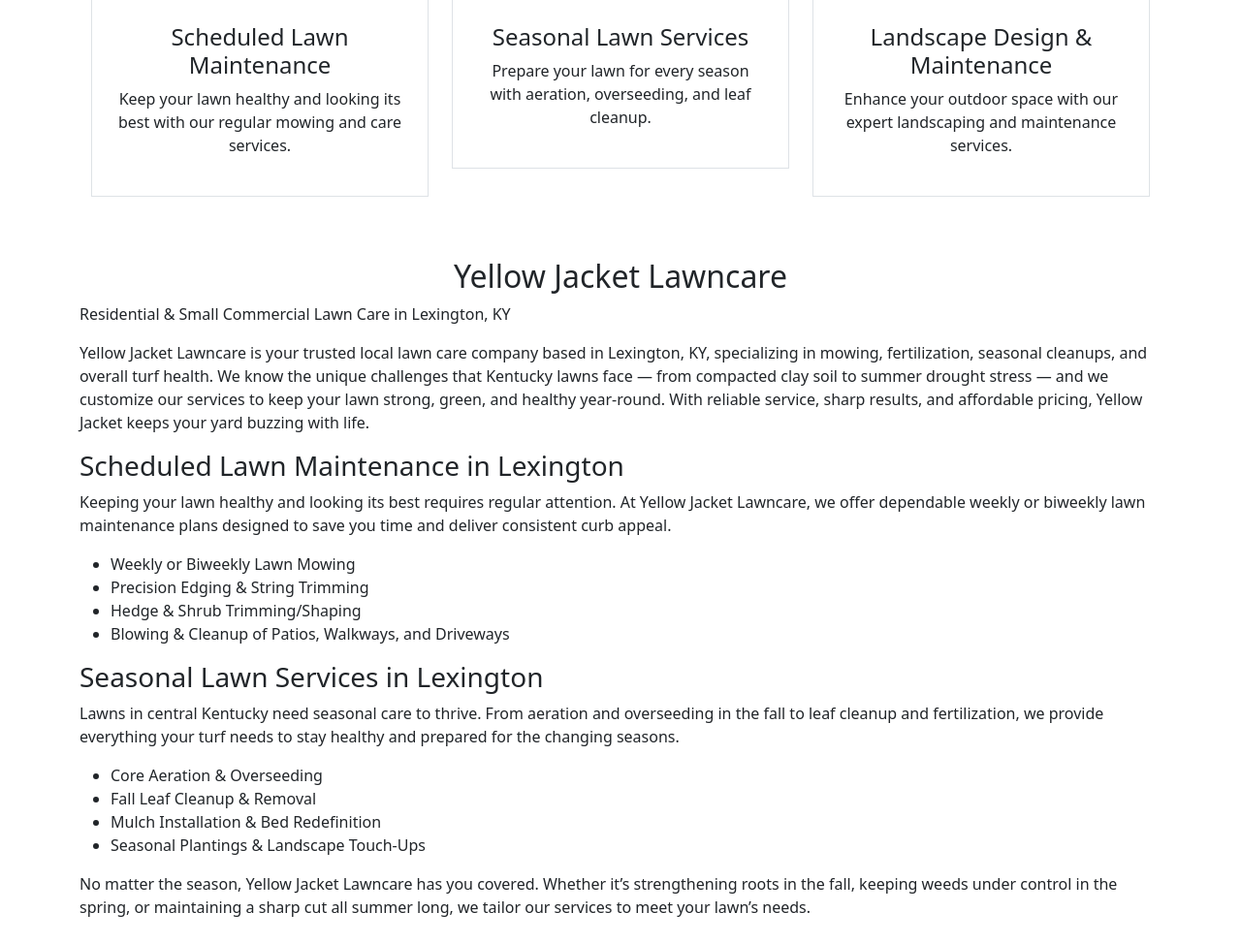
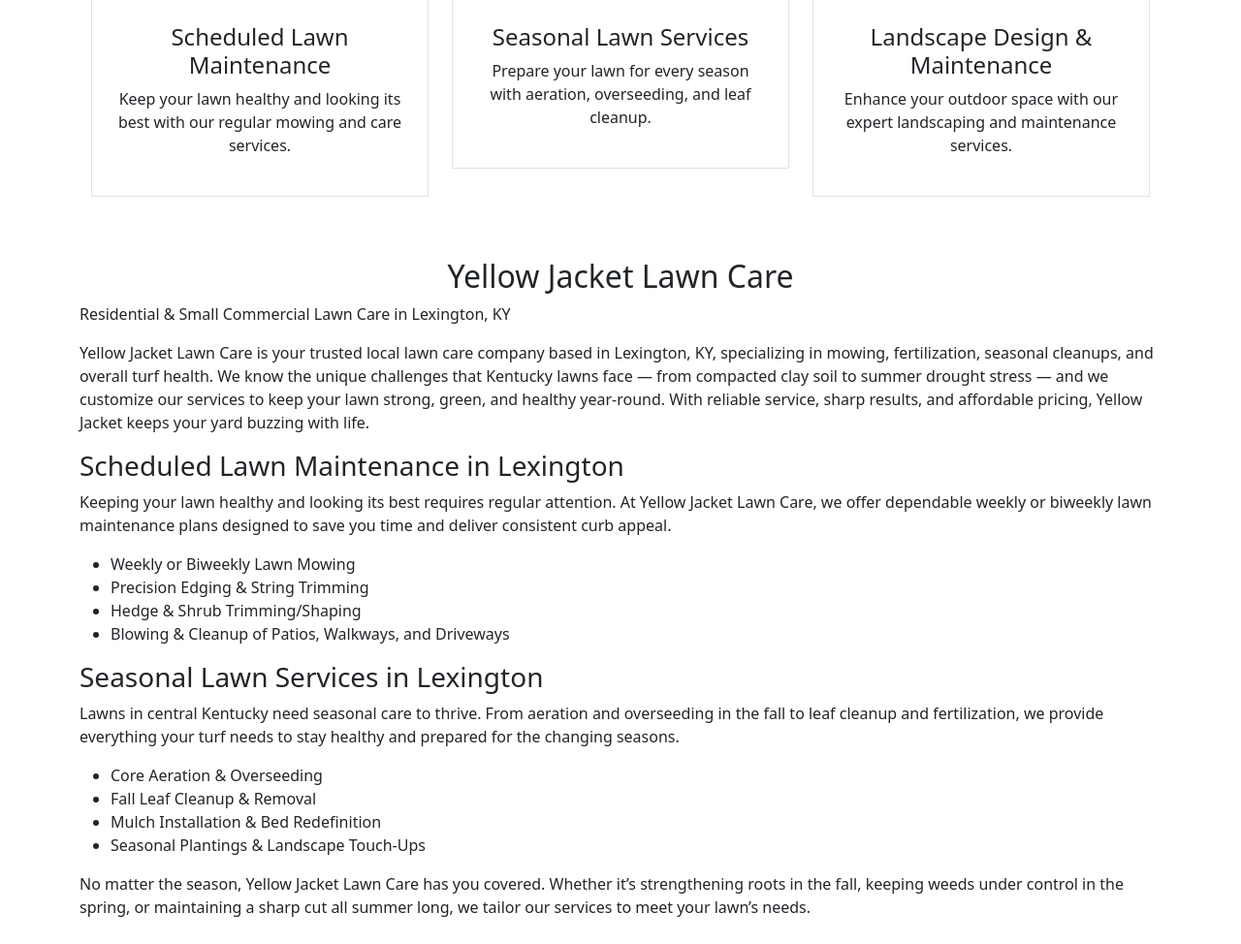
Before and after one commit to Ben-Meredith/lawn, a Flask app: page / in a window 1280 px wide. Shown: the part 1082-2056 px from the top of the page at 97% size. Run offline with Flask 3, Linux system fonts and the light colour scheme.

Commit message:
Update index.html

```diff
--- a/templates/index.html
+++ b/templates/index.html
@@ -19,7 +19,7 @@ html, body {
     <img src="static/images/IMG_6355 (1).webp" class="d-block w-100" alt="Beautiful Lawn" loading="lazy">
     <div class="carousel-caption d-flex flex-column justify-content-center">
       <div class="caption-box">
-        <h1>Professional Lawncare</h1>
+        <h1>Professional Lawn Care</h1>
         <p>Reliable, fast, and affordable service for your home or business.</p>
         <a href="/signup" class="btn btn-yellow">Get Started</a>
       </div>
@@ -90,13 +90,13 @@ html, body {
 
 <!-- Hero Section Content Above Carousel -->
 <div class="home-content my-5">
-    <h2>Yellow Jacket Lawncare</h2>
+    <h2>Yellow Jacket Lawn Care</h2>
     <p>Residential & Small Commercial Lawn Care in Lexington, KY</p>
 
-    <p>Yellow Jacket Lawncare is your trusted local lawn care company based in Lexington, KY, specializing in mowing, fertilization, seasonal cleanups, and overall turf health. We know the unique challenges that Kentucky lawns face — from compacted clay soil to summer drought stress — and we customize our services to keep your lawn strong, green, and healthy year-round. With reliable service, sharp results, and affordable pricing, Yellow Jacket keeps your yard buzzing with life.</p>
+    <p>Yellow Jacket Lawn Care is your trusted local lawn care company based in Lexington, KY, specializing in mowing, fertilization, seasonal cleanups, and overall turf health. We know the unique challenges that Kentucky lawns face — from compacted clay soil to summer drought stress — and we customize our services to keep your lawn strong, green, and healthy year-round. With reliable service, sharp results, and affordable pricing, Yellow Jacket keeps your yard buzzing with life.</p>
 
     <h3>Scheduled Lawn Maintenance in Lexington</h3>
-    <p>Keeping your lawn healthy and looking its best requires regular attention. At Yellow Jacket Lawncare, we offer dependable weekly or biweekly lawn maintenance plans designed to save you time and deliver consistent curb appeal.</p>
+    <p>Keeping your lawn healthy and looking its best requires regular attention. At Yellow Jacket Lawn Care, we offer dependable weekly or biweekly lawn maintenance plans designed to save you time and deliver consistent curb appeal.</p>
 
     <ul>
         <li>Weekly or Biweekly Lawn Mowing</li>
@@ -115,13 +115,13 @@ html, body {
         <li>Seasonal Plantings & Landscape Touch-Ups</li>
     </ul>
 
-    <p>No matter the season, Yellow Jacket Lawncare has you covered. Whether it’s strengthening roots in the fall, keeping weeds under control in the spring, or maintaining a sharp cut all summer long, we tailor our services to meet your lawn’s needs.</p>
+    <p>No matter the season, Yellow Jacket Lawn Care has you covered. Whether it’s strengthening roots in the fall, keeping weeds under control in the spring, or maintaining a sharp cut all summer long, we tailor our services to meet your lawn’s needs.</p>
 <div class="video-row d-flex justify-content-center gap-3 my-5">
     <video src="{{ url_for('static', filename='copy_D1F4CF32-9571-4BF1-9E95-EBCDA3550BBF.mp4') }}" autoplay muted loop playsinline class="video-item"></video>
     <video src="{{ url_for('static', filename='copy_413D0731-ECD7-4473-884E-BD7AA1FEF614.mp4') }}" autoplay muted loop playsinline class="video-item"></video>
     <video src="{{ url_for('static', filename='copy_F5E81FE3-69AE-4592-9045-12B548852BD0.mp4') }}" autoplay muted loop playsinline class="video-item"></video>
 </div>
-    <h3>Yellow Jacket Lawncare – Lexington’s Trusted Lawn Pros</h3>
+    <h3>Yellow Jacket Lawn Care – Lexington’s Trusted Lawn Pros</h3>
     <p>Reliable. Efficient. Affordable. Let us keep your lawn buzzing with health and beauty.</p>
 
     <h3>Why Choose Us</h3>
@@ -140,7 +140,7 @@ html, body {
         <li>Leaf & Seasonal Cleanup – Raking, blowing, hauling debris, and mulch installation to maintain a clean, healthy yard.</li>
     </ul>
 
-    <h3>🐝 Our Customer Promise</h3>
+    <h3> Our Customer Promise</h3>
     <ul>
         <li>Show Up On Time, Every Time</li>
         <li>Deliver Professional Results</li>
```
